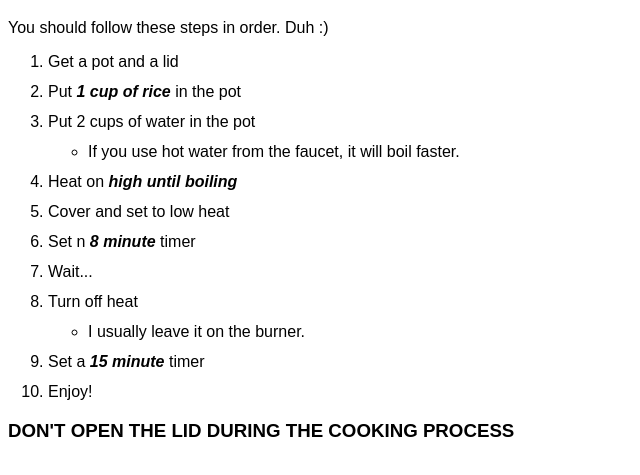
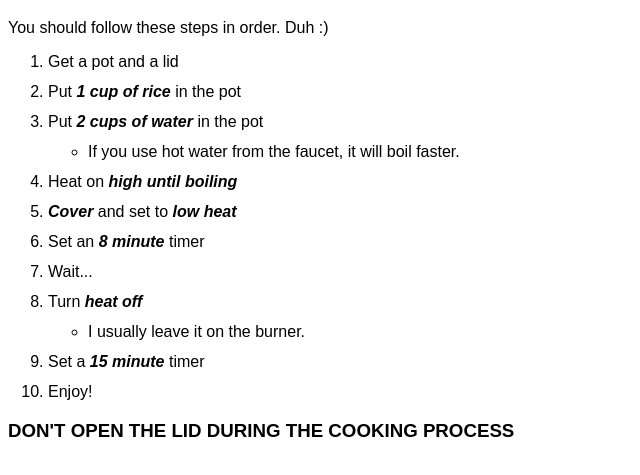
Before and after one commit to ellsworthjc/rice, a plain HTML site: page index.html in a window 1280 px wide. Shown: the part 61-536 px from the top of the page, without its empty margins (0-640 px from the left). Drawn offline with Linux system fonts and the light colour scheme.

Commit message:
typos and updated styling

```diff
--- a/index.html
+++ b/index.html
@@ -17,7 +17,7 @@
 			Put <span class="highlight">1 cup of rice</span> in the pot
 		</li>
 		<li>
-			Put <span class="highlight"></span>2 cups of water</span> in the pot
+			Put <span class="highlight">2 cups of water</span> in the pot
 			<ul>
 				<li>
 					If you use hot water from the faucet, it will boil faster.
@@ -28,16 +28,16 @@
 			Heat on <span class="highlight">high until boiling</span>
 		</li>
 		<li>
-			Cover and set to low heat
+			<span class="highlight">Cover</span> and set to <span class="highlight">low heat</span>
 		</li>
 		<li>
-			Set n <span class="highlight">8 minute</span> timer
+			Set an <span class="highlight">8 minute</span> timer
 		</li>
 		<li>
 			Wait...
 		</li>
 		<li>
-			Turn off heat
+			Turn <span class="highlight">heat off</span>
 			<ul>
 				<li>
 					I usually leave it on the burner.
```
